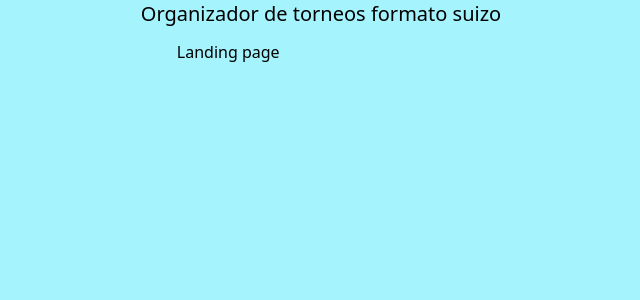
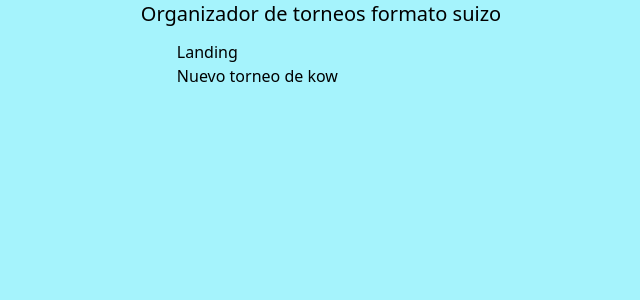
Before and after one commit to Dagore-dev/kow-tournament-center, a React (Vite) app: page / in a window 1280 px wide. Shown: the top 300 px of the page, without its empty margins (319-959 px from the left). Built offline with nearby package versions, Linux system fonts and the light colour scheme.

Commit message:
quickfix

```diff
--- a/src/Views/Landing.jsx
+++ b/src/Views/Landing.jsx
@@ -1,8 +1,10 @@
+import { Link } from 'wouter'
 
 export default function Landing () {
   return (
     <>
-      <h2>Landing page</h2>
+      <h2>Landing</h2>
+      <Link to='/new/kow'>Nuevo torneo de kow</Link>
     </>
   )
 }
```
